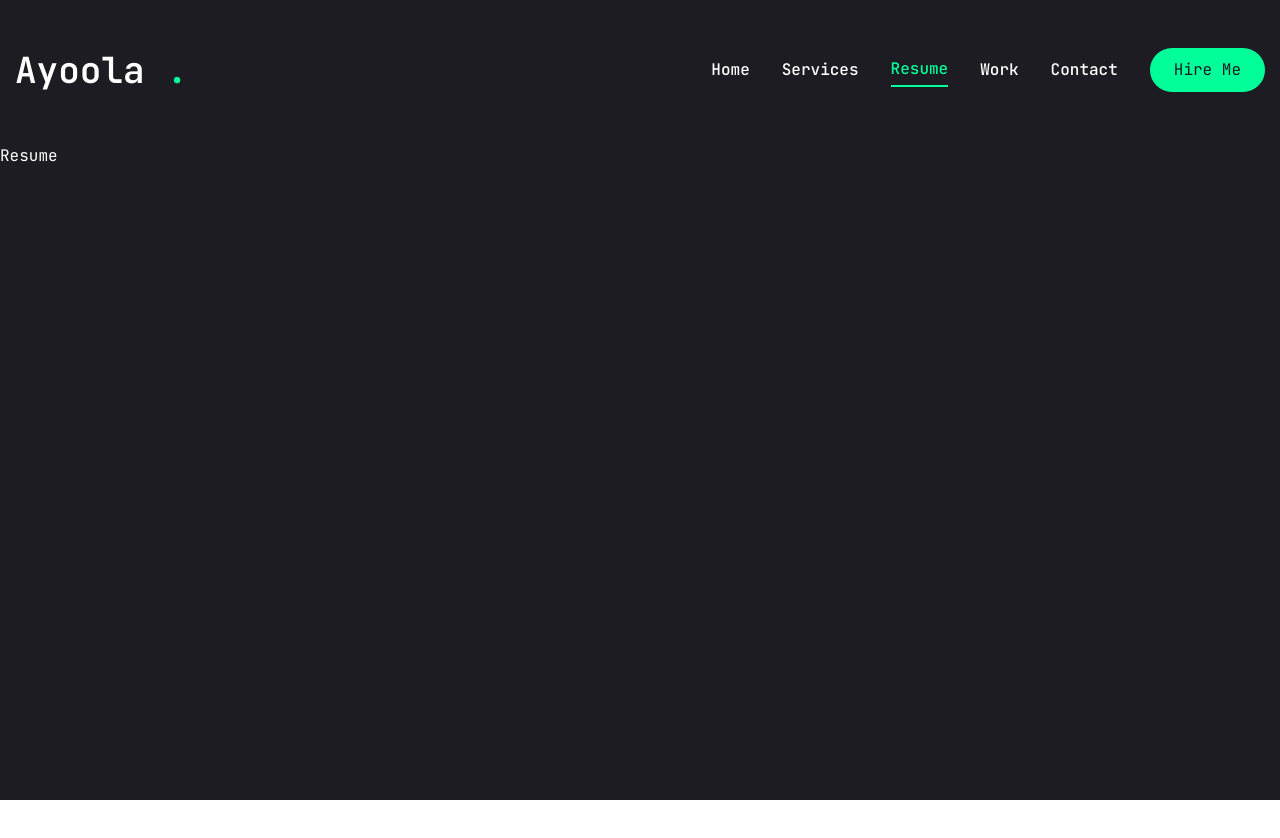
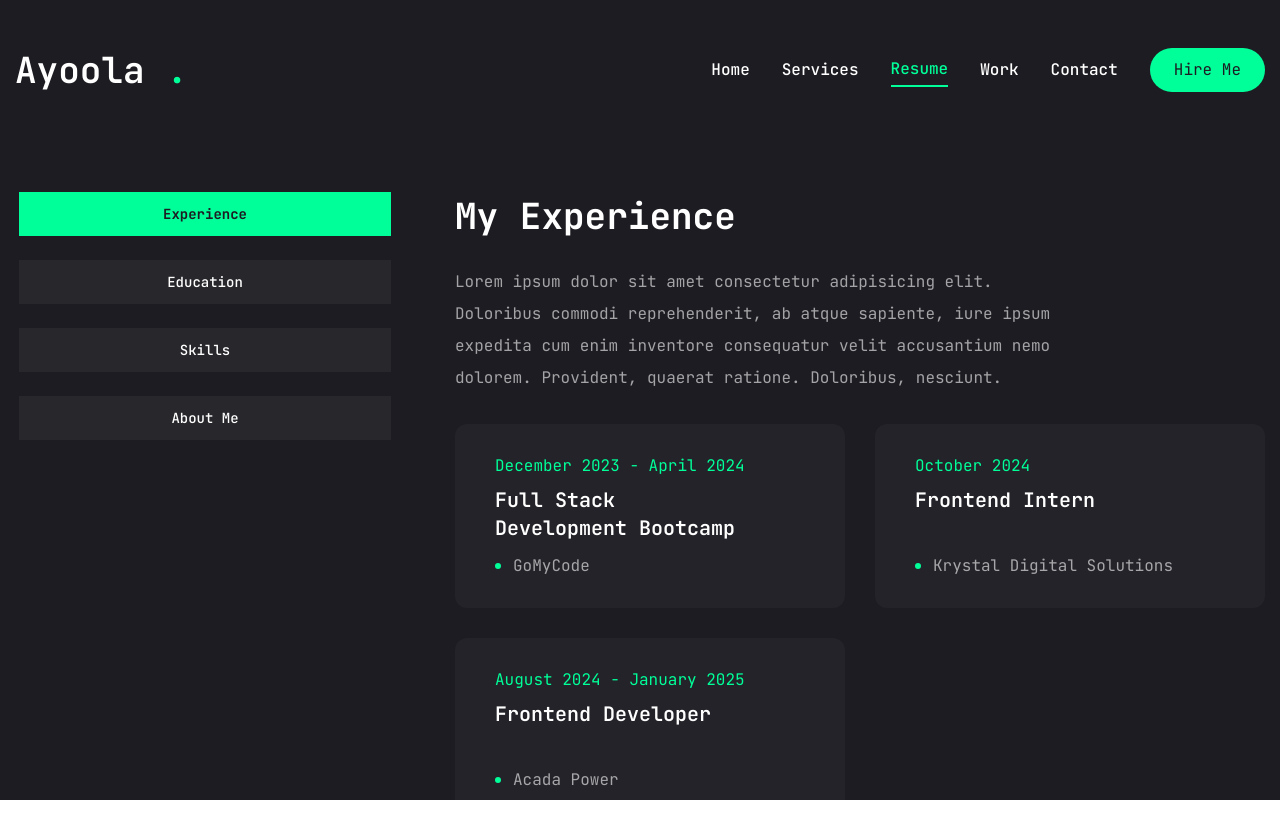
Before and after one commit to ayoolasam/My-Portfolio, a Next.js app: page /resume in a window 1280 px wide. Shown: the top 838 px of the page. Before the commit the page ends 800 px from the top, so only its background shows below. Built offline with nearby package versions, Linux system fonts and the light colour scheme.

Commit message:
resume page

```diff
--- /dev/null
+++ b/app/resume/page.jsx
@@ -0,0 +1,287 @@
+"use client";
+
+import { FaHtml5, FaCss3, FaVuejs, FaNodeJs } from "react-icons/fa";
+import {
+  SiTailwindcss,
+  SiNuxtdotjs,
+  SiExpress,
+  SiNextdotjs,
+  SiReact,
+} from "react-icons/si";
+import {
+  Tabs,
+  TabsContent,
+  TabsList,
+  TabsTrigger,
+} from "../../components/ui/tabs";
+import {
+  Tooltip,
+  TooltipContent,
+  TooltipProvider,
+  TooltipTrigger,
+} from "@radix-ui/react-tooltip";
+import { ScrollArea } from "../../components/ui/scroll-area";
+import { motion } from "framer-motion";
+
+const about = {
+  title: "About me",
+  description:
+    "Lorem ipsum, dolor sit amet consectetur adipisicing elit. Asperiores optio esse, aliquid expedita nobis ad vero facilis voluptatibus cumque tempore sequi, aspernatur inventore et.",
+  info: [
+    {
+      fieldName: "Name",
+      fieldValue: "Obayomi Ayoola",
+    },
+    {
+      fieldName: "Phone",
+      fieldValue: "090 783 297 26",
+    },
+    {
+      fieldName: "Experience",
+      fieldValue: "2 Years",
+    },
+    {
+      fieldName: "FreeLance",
+      fieldValue: "Available",
+    },
+    {
+      fieldName: "Email",
+      fieldValue: "obayomisamuel2403@gmail.com",
+    },
+    {
+      fieldName: "Languages",
+      fieldValue: "English",
+    },
+  ],
+};
+
+const education = {
+  icon: "",
+  title: "My Education",
+  description:
+    "Lorem ipsum dolor sit amet consectetur adipisicing elit. Doloribus commodi reprehenderit, ab atque sapiente, iure ipsum expedita cum enim inventore consequatur velit accusantium nemo dolorem. Provident, quaerat ratione. Doloribus, nesciunt.",
+  items: [
+    {
+      institution: "University Of Lagos",
+      course: "Surveying And Geoinformatics ",
+      duration: "2018-2025",
+    },
+    {
+      institution: "GoMyCode",
+      course: "Full Stack Development Bootcamp",
+      duration: "December 2023 - April 2024",
+    },
+  ],
+};
+
+const skills = {
+  icon: "",
+  title: "My Skills",
+  description:
+    "Lorem ipsum dolor sit amet consectetur adipisicing elit. Doloribus commodi reprehenderit, ab atque sapiente, iure ipsum expedita cum enim inventore consequatur velit accusantium nemo dolorem. Provident, quaerat ratione. Doloribus, nesciunt.",
+  skillList: [
+    {
+      icon: <FaHtml5 />,
+
+      name: "html 5",
+    },
+    {
+      icon: <FaCss3 />,
+
+      name: "Css 3",
+    },
+    {
+      icon: <SiNuxtdotjs />,
+
+      name: "Nuxt js",
+    },
+    {
+      icon: <SiNextdotjs />,
+
+      name: "Next js",
+    },
+
+    {
+      icon: <FaVuejs />,
+
+      name: "Vue js",
+    },
+    {
+      icon: <FaNodeJs />,
+
+      name: "Node js",
+    },
+    {
+      icon: <SiTailwindcss />,
+
+      name: "TailWind Css",
+    },
+    {
+      icon: <SiReact />,
+
+      name: "React js",
+    },
+  ],
+};
+
+const experience = {
+  icon: "",
+  title: "My Experience",
+  description:
+    "Lorem ipsum dolor sit amet consectetur adipisicing elit. Doloribus commodi reprehenderit, ab atque sapiente, iure ipsum expedita cum enim inventore consequatur velit accusantium nemo dolorem. Provident, quaerat ratione. Doloribus, nesciunt.",
+  items: [
+    {
+      company: "GoMyCode",
+      position: "Full Stack Development Bootcamp",
+      duration: "December 2023 - April 2024",
+    },
+    {
+      company: "Krystal Digital Solutions",
+      position: "Frontend Intern",
+      duration: "October 2024",
+    },
+    {
+      company: "Acada Power",
+      position: "Frontend Developer",
+      duration: "August 2024 - January 2025",
+    },
+  ],
+};
+
+const Resume = () => {
+  return (
+    <motion.div
+      initial={{ opacity: 0 }}
+      animate={{
+        opacity: 1,
+        transition: { delay: 0.4, duration: 0.4, ease: "easeIn" },
+      }}
+      className="flex items-center min-h-[88vh] justify-center py-12 xl-py-8"
+    >
+      <div className="container mx-auto">
+        <Tabs
+          defaultValue="experience"
+          className="flex flex-col xl:flex-row gap-[60px]"
+        >
+          <TabsList className="flex flex-col  w-full max-w-[380px] mx-auto xl:mx-0 gap-6">
+            <TabsTrigger value="experience">Experience</TabsTrigger>
+            <TabsTrigger value="education">Education</TabsTrigger>
+            <TabsTrigger value="skills">Skills</TabsTrigger>
+            <TabsTrigger value="about">About Me</TabsTrigger>
+          </TabsList>
+
+          <div className="min-h-[70vh] w-full">
+            <TabsContent value="experience" className="w-full">
+              <div className="flex flex-col gap-[30px] text-center xl:text-left">
+                <h3 className="text-4xl font-bold">{experience.title}</h3>
+                <p className="max-w-[600px] text-white/60 mx-auto xl:mx-0">
+                  {experience.description}
+                </p>
+                <ScrollArea className="h-[400px]">
+                  <ul className="grid grid-cols-1 lg:grid-cols-2 gap-[30px]">
+                    {experience.items.map((item, index) => {
+                      return (
+                        <l
+                          className="bg-[#232329] h-[184px] py-6 px-10 rounded-xl flex flex-col justify-center items-center lg:items-start gap-1"
+                          i
+                          key={index}
+                        >
+                          <span className="text-accent">{item.duration}</span>
+                          <h3 className="text-xl max-w-[260px] min-h-[60px] text-center lg:text-left">
+                            {item.position}
+                          </h3>
+                          <div className="flex items-center gap-3">
+                            <span className="w-[6px]  bg-accent h-[6px] rounded-full"></span>
+                            <p className="text-white/60">{item.company}</p>
+                          </div>
+                        </l>
+                      );
+                    })}
+                  </ul>
+                </ScrollArea>
+              </div>
+            </TabsContent>
+            <TabsContent value="education" className="w-full">
+              <div className="flex flex-col gap-[30px] text-center xl:text-left">
+                <h3 className="text-4xl font-bold">{education.title}</h3>
+                <p className="max-w-[600px] text-white/60 mx-auto xl:mx-0">
+                  {education.description}
+                </p>
+                <ScrollArea className="h-[400px]">
+                  <ul className="grid grid-cols-1 lg:grid-cols-2 gap-[30px]">
+                    {education.items.map((item, index) => {
+                      return (
+                        <l
+                          className="bg-[#232329] h-[184px] py-6 px-10 rounded-xl flex flex-col justify-center items-center lg:items-start gap-1"
+                          i
+                          key={index}
+                        >
+                          <span className="text-accent">{item.duration}</span>
+                          <h3 className="text-xl max-w-[260px] min-h-[60px] text-center lg:text-left">
+                            {item.course}
+                          </h3>
+                          <div className="flex items-center gap-3">
+                            <span className="w-[6px]  bg-accent h-[6px] rounded-full"></span>
+                            <p className="text-white/60">{item.institution}</p>
+                          </div>
+                        </l>
+                      );
+                    })}
+                  </ul>
+                </ScrollArea>
+              </div>
+            </TabsContent>
+            <TabsContent value="skills" className="w-full h-full">
+              <div className="flex flex-col gap-[30px]">
+                <div className=" flex flex-col gap-[30px] text-center xl:text-left">
+                  <h3 className="text-4xl font-bold">{skills.title}</h3>
+                  <p className="max-w-[600px] mx-auto xl:mx-0 text-white/60">
+                    {skills.description}
+                  </p>
+                </div>
+                <ul className="grid-cols-2 grid sm:grid-cols-3 md:grid-cols-4 xl:gap-[40px] gap-4">
+                  {skills.skillList.map((item, index) => {
+                    return (
+                      <li key={index}>
+                        <TooltipProvider delay={100}>
+                          <Tooltip>
+                            <TooltipTrigger className="w-full h-[150px] bg-[#232329] rounded-xl flex justify-center items-center">
+                              <div className="text-4xl hover:text-accent transition-all duration-500">
+                                {item.icon}
+                              </div>
+                            </TooltipTrigger>
+                            <TooltipContent className="capitalize">
+                              <p>{item.name}</p>
+                            </TooltipContent>
+                          </Tooltip>
+                        </TooltipProvider>
+                      </li>
+                    );
+                  })}
+                </ul>
+              </div>
+            </TabsContent>
+
+            <TabsContent value="about" className="w-full">
+              <di className="flex flex-col gap-4 text-center xl:text-left">
+                <h3 className="text-4xl font-bold">{about.title}</h3>
+                <p class="max-w-[600px] text-white/60 mx-auto xl:mx-0">{about.description}</p>
+                <ul className="grid grid-cols-1 xl:grid-cols-2 gap-y-6 gap-x-16 max-w-[628px] mx-auto xl:mx-0">
+                  {about.info.map((item,index)=>{
+                    return <li className="flex items-center justify-center xl:justify-start gap-4 " key="index">
+<span className="text-white/60">{item.fieldName
+  }</span>
+  <span className="text-base ">{item.fieldValue}</span>
+                    </li>
+                  })}
+                </ul>
+              </di>
+            </TabsContent>
+          </div>
+        </Tabs>
+      </div>
+    </motion.div>
+  );
+};
+
+export default Resume;
--- a/app/resume/page.tsx
+++ /dev/null
@@ -1,5 +0,0 @@
-const Resume = () => {
-  return <div>Resume</div>;
-};
-
-export default Resume;
--- a/components/ui/scroll-area.tsx
+++ b/components/ui/scroll-area.tsx
@@ -40,7 +40,7 @@
     )}
     {...props}
   >
-    <ScrollAreaPrimitive.ScrollAreaThumb className="relative flex-1 rounded-full bg-slate-200 dark:bg-slate-800" />
+    <ScrollAreaPrimitive.ScrollAreaThumb className="relative flex-1 rounded-full bg-accent dark:bg-slate-800" />
   </ScrollAreaPrimitive.ScrollAreaScrollbar>
 ))
 ScrollBar.displayName = ScrollAreaPrimitive.ScrollAreaScrollbar.displayName
--- a/components/ui/tabs.tsx
+++ b/components/ui/tabs.tsx
@@ -14,7 +14,7 @@
   <TabsPrimitive.List
     ref={ref}
     className={cn(
-      "inline-flex h-10 items-center justify-center rounded-md bg-slate-100 p-1 text-slate-500 dark:bg-slate-800 dark:text-slate-400",
+      "inline-flex  h-auto rounded-md p-1 text-primary  ",
       className
     )}
     {...props}
@@ -29,7 +29,7 @@
   <TabsPrimitive.Trigger
     ref={ref}
     className={cn(
-      "inline-flex items-center justify-center whitespace-nowrap rounded-sm px-3 py-1.5 text-sm font-medium ring-offset-white transition-all focus-visible:outline-none focus-visible:ring-2 focus-visible:ring-slate-950 focus-visible:ring-offset-2 disabled:pointer-events-none disabled:opacity-50 data-[state=active]:bg-white data-[state=active]:text-slate-950 data-[state=active]:shadow-sm dark:ring-offset-slate-950 dark:focus-visible:ring-slate-300 dark:data-[state=active]:bg-slate-950 dark:data-[state=active]:text-slate-50",
+      "inline-flex items-center text-white   bg-[#27272c] justify-center whitespace-nowrap rounded-lg p-3 text-balance font-medium ring-offset-white text-sm transition-all focus-visible:outline-none focus-visible:ring-2 focus-visible:ring-slate-950 focus-visible:ring-offset-2 disabled:pointer-events-none disabled:opacity-50 data-[state=active]:bg-accent data-[state=active]:shadow-sm data-[state=active]:text-primary data-[state=active]:font-bold dark:ring-offset-slate-950 dark:focus-visible:ring-slate-300 dark:data-[state=active]:bg-slate-950 dark:data-[state=active]:text-slate-50",
       className
     )}
     {...props}
--- a/tsconfig.json
+++ b/tsconfig.json
@@ -22,6 +22,6 @@
       "@/*": ["./*"]
     }
   },
-  "include": ["next-env.d.ts", "**/*.ts", "**/*.tsx", ".next/types/**/*.ts", "components/Stairs.jsx", "components/PageTransition.jsx"],
+  "include": ["next-env.d.ts", "**/*.ts", "**/*.tsx", ".next/types/**/*.ts", "components/Stairs.jsx", "components/PageTransition.jsx", "app/resume/page.jsx"],
   "exclude": ["node_modules"]
 }
```
